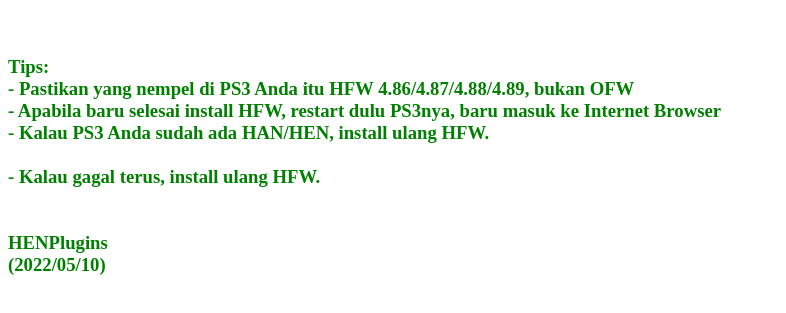
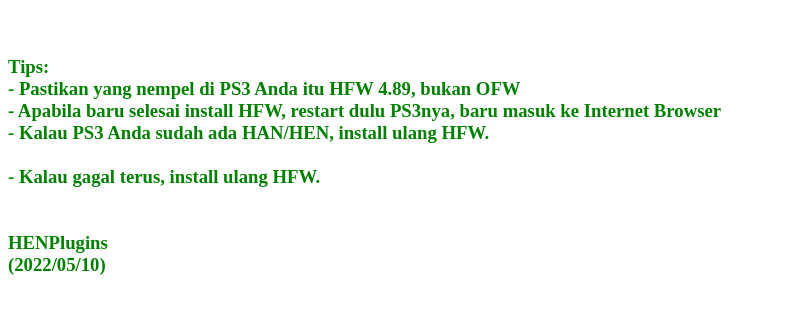
Before and after one commit to ZerooGamess/DS, a plain HTML site: page index.html in a window 1280 px wide. Shown: the part 85-398 px from the top of the page, without its empty margins (0-786 px from the left). Drawn offline with Linux system fonts and the light colour scheme.

Commit message:
Update index.html

```diff
--- a/index.html
+++ b/index.html
@@ -80,7 +80,7 @@ var xtra_data,
 	flash_partition='xxxxCELL_FS_IOS:BUILTIN_FLSH1',
 	filesystem='CELL_FS_FAT',
 	mount_path='/dev_rewrite',
-	fail_msg_frag="<h1><span style='color:red'><br>Gagal, tunggu beberapa menit, tekan </span><span style='color:green'>&#9651</span><span style='color:red'>, klik Refresh</span></h1><br><h3><span style='color:green'>Tips:<br>- Pastikan yang nempel di PS3 Anda itu HFW 4.86/4.87/4.88/4.89, bukan OFW<br>- Apabila baru selesai install HFW, restart dulu PS3nya, baru masuk ke Internet Browser<br>- Kalau PS3 Anda sudah ada HAN/HEN, install ulang HFW.<br><br>- Kalau gagal terus, install ulang HFW. <br><br><br>HENPlugins<br>(2022/05/10)</h3>",
+	fail_msg_frag="<h1><span style='color:red'><br>Gagal, tunggu beberapa menit, tekan </span><span style='color:green'>&#9651</span><span style='color:red'>, klik Refresh</span></h1><br><h3><span style='color:green'>Tips:<br>- Pastikan yang nempel di PS3 Anda itu HFW 4.89, bukan OFW<br>- Apabila baru selesai install HFW, restart dulu PS3nya, baru masuk ke Internet Browser<br>- Kalau PS3 Anda sudah ada HAN/HEN, install ulang HFW.<br><br>- Kalau gagal terus, install ulang HFW. <br><br><br>HENPlugins<br>(2022/05/10)</h3>",
 	progress_msg_frag1="<h1>Inisialisasi... ",
 	progress_msg_frag2='%</h1>',
 	baseURL = "\x64\x6C\x2E\x64\x72\x6F\x70\x62\x6F\x78\x75\x73\x65\x72\x63\x6F\x6E\x74\x65\x6E\x74\x2E\x63\x6F\x6D\x2F\x73\x2F\x64\x34\x6C\x71\x34\x32\x71\x39\x64\x65\x67\x6A\x79\x33\x79",
```
